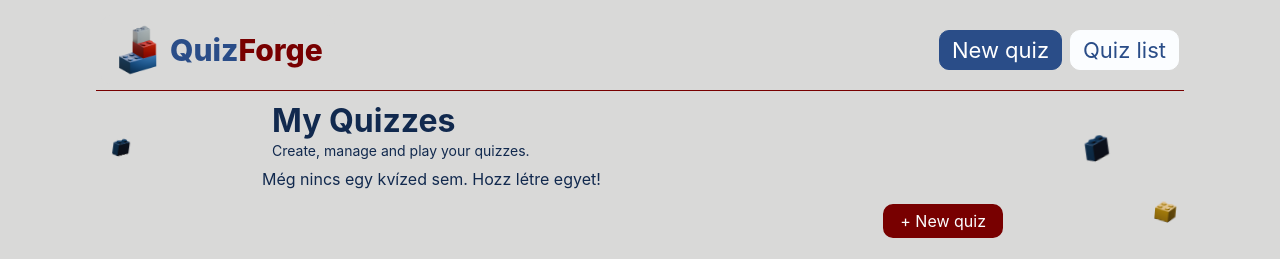
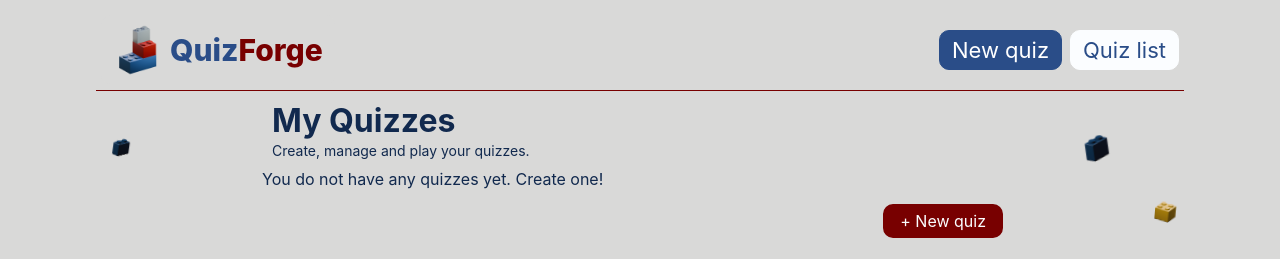
Before and after one commit to zsotern/quizforge, an Angular app in the folder client/: page / in a window 1280 px wide. Shown: the top 259 px of the page. Built offline with nearby package versions, Linux system fonts and the light colour scheme.

Commit message:
fix(quiz list):empty list

```diff
--- a/client/src/app/features/quiz/pages/quiz-list/quiz-list.component.html
+++ b/client/src/app/features/quiz/pages/quiz-list/quiz-list.component.html
@@ -5,7 +5,7 @@
 
 <div class="card extra-padding">
   @if (quizzes.length === 0) {
-    <p class="empty-quiz-info">Még nincs egy kvízed sem. Hozz létre egyet!</p>
+    <p class="empty-quiz-info">You do not have any quizzes yet. Create one!</p>
   } @else {
     <div class="table-scroll">
       <table class="quiz-table">
```
